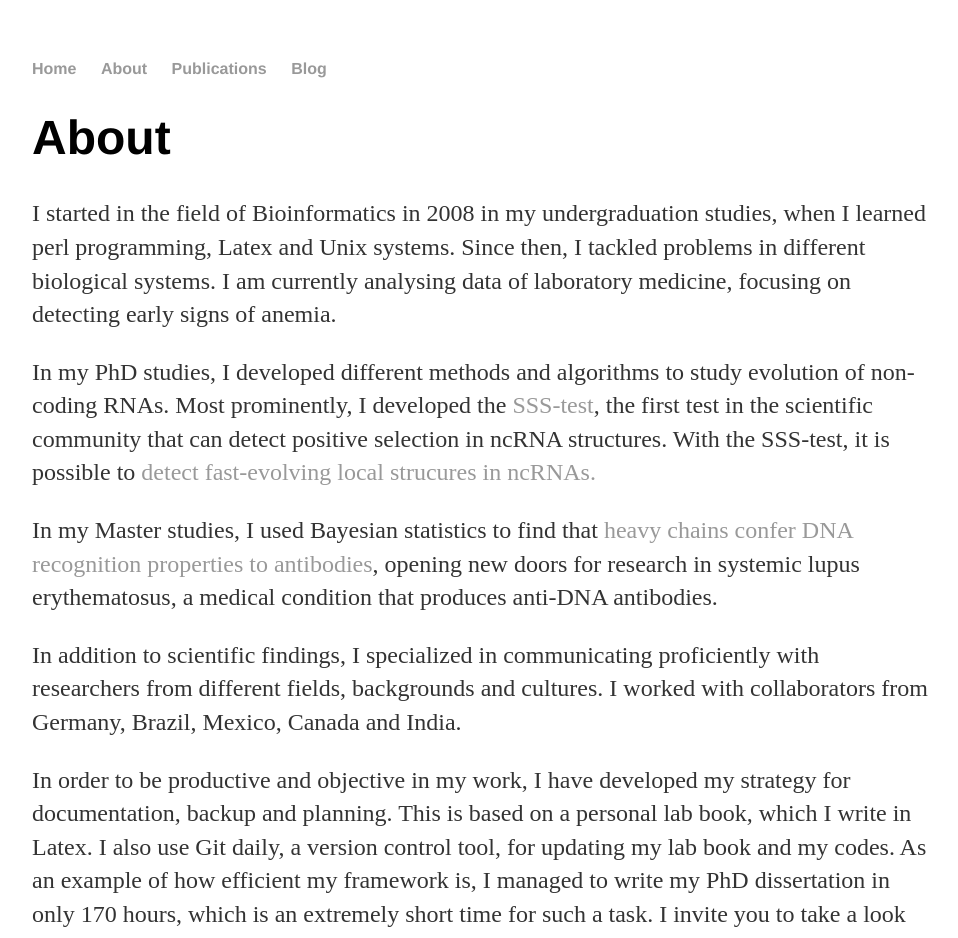
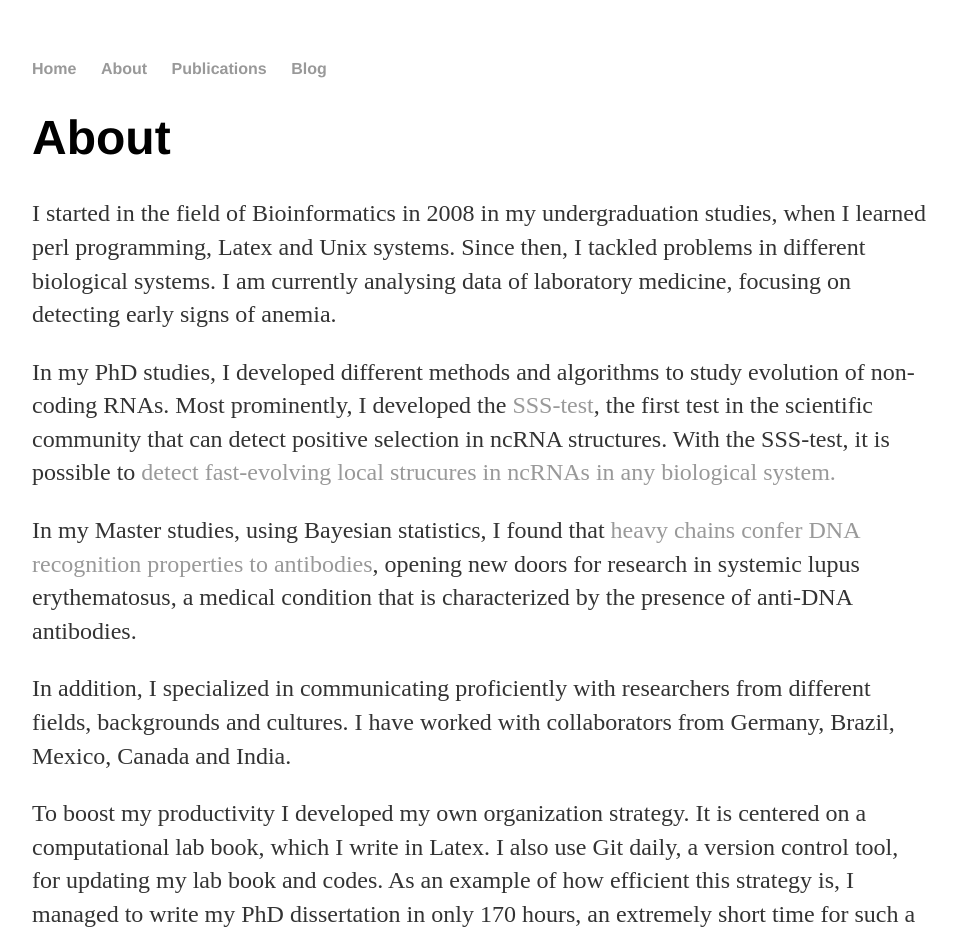
Before and after one commit to waltercostamb/waltercostamb.github.io, a Jekyll site: the page built from about/index.html, in a window 1280 px wide. Shown: the top 938 px of the page, without its empty margins (160-1118 px from the left). Built offline with Jekyll 4.4.1, drawn with Linux system fonts in a browser that asks for light colours; some of the changed text lies outside the part shown.

Commit message:
Update index.html

```diff
--- a/about/index.html
+++ b/about/index.html
@@ -13,21 +13,22 @@ title: Maria Beatriz Walter Costa, Bioinformatician
 		<a href="https://github.com/waltercostamb/SSS-test">SSS-test</a>,
 		the first test in the scientific community that can detect positive selection in ncRNA structures.
 		With the SSS-test, it is possible to
-		<a href="https://bmcbioinformatics.biomedcentral.com/articles/10.1186/s12859-019-2711-y">detect fast-evolving local strucures in ncRNAs.</a></p>
+		<a href="https://bmcbioinformatics.biomedcentral.com/articles/10.1186/s12859-019-2711-y">detect fast-evolving local strucures in ncRNAs
+		in any biological system.</a></p>
 
-	<p>In my Master studies, I used Bayesian statistics to find that
+	<p>In my Master studies, using Bayesian statistics, I found that
 		<a href="https://journals.plos.org/plosone/article?id=10.1371/journal.pone.0072625">heavy chains confer DNA recognition
 		properties to antibodies</a>, opening new doors for research in systemic lupus erythematosus, a medical condition that
-		produces anti-DNA antibodies.</p>
+		is characterized by the presence of anti-DNA antibodies.</p>
 
-	<p>In addition to scientific findings, I specialized in communicating proficiently with researchers from different
-		fields, backgrounds and cultures. I worked with collaborators from Germany, Brazil, Mexico, Canada
+	<p>In addition, I specialized in communicating proficiently with researchers from different
+		fields, backgrounds and cultures. I have worked with collaborators from Germany, Brazil, Mexico, Canada
 		and India.</p>
 
-	<p>In order to be productive and objective in my work, I have developed my strategy for documentation, backup and planning. This is based on a
-		personal lab book, which I write in Latex. I also use Git daily, a version control tool, for updating my lab book
-		and my codes. As an example of how efficient my framework is, I managed to write my PhD dissertation in only 170 hours,
-		which is an extremely short time for such a task. I invite you to take a look at the visual scheme below and follow my tutorial to
+	<p>To boost my productivity I developed my own organization strategy. It is centered on a computational lab book, which I write in Latex.
+		I also use Git daily, a version control tool, for updating my lab book and codes. As an example of how efficient this strategy is,
+		I managed to write my PhD dissertation in only 170 hours, an extremely short time for such a task. I invite you to take a look at
+		the visual scheme below and follow my tutorial to
 		<a href="https://github.com/waltercostamb/Lab-Book">start your own Lab Book in Latex</a>.</p>
 
 	<p><img border="0" src="https://github.com/waltercostamb/Lab-Book/blob/master/organization-framework.jpg?raw=true" width="700" /></p>
```
